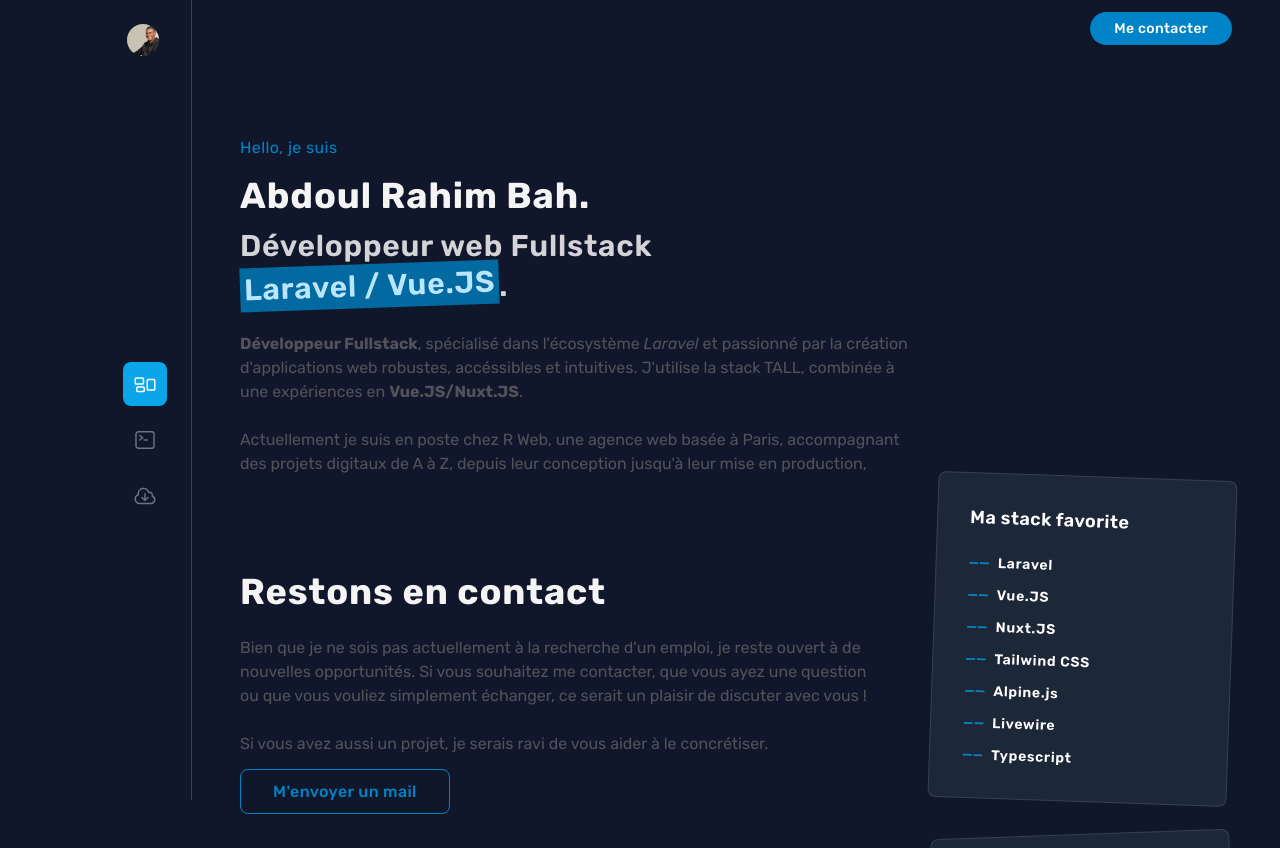
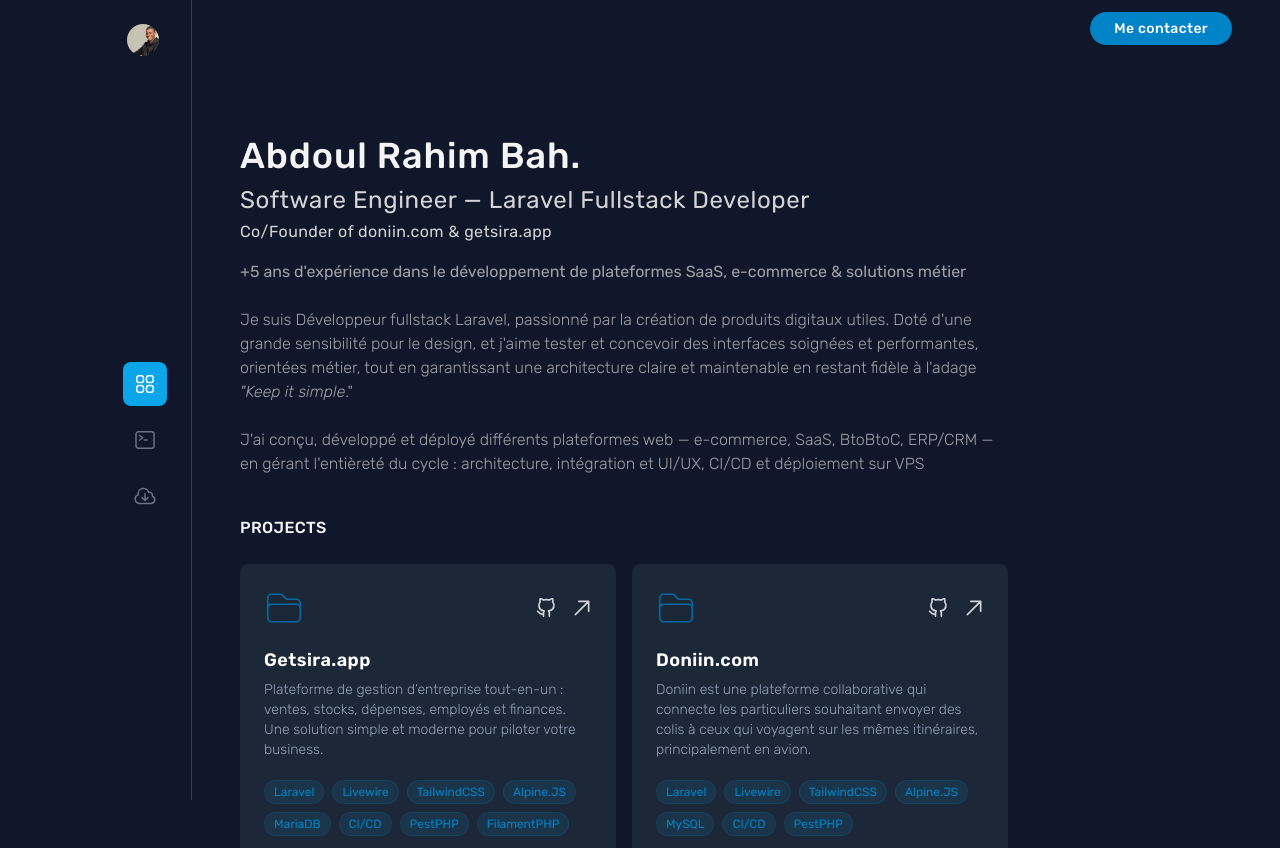
Before and after one commit to abdoul-rb/abdoulrahim, a Nuxt app: page / in a window 1280 px wide. Shown: the top 848 px of the page. Built offline with nearby package versions, Linux system fonts and the light colour scheme.

Commit message:
update home

```diff
--- a/components/ProjectCard.vue
+++ b/components/ProjectCard.vue
@@ -12,7 +12,7 @@
 
             <div class="flex items-center space-x-4">
                 <a :href="project.github" v-if="project.github" class="text-gray-300 group-hover:text-gray-400"
-                    aria-hidden="true">
+                    target="_blank" aria-hidden="true">
                     <svg class="h-5 w-5" xmlns="http://www.w3.org/2000/svg" width="24" height="24" viewBox="0 0 24 24"
                         fill="none" stroke="currentColor" stroke-width="2" stroke-linecap="round"
                         stroke-linejoin="round">
@@ -24,7 +24,7 @@
 
                 <a :href="project.link"
                     class="text-gray-300 group-hover:text-gray-400 group-hover:rotate-45 transition duration-150"
-                    aria-hidden="true">
+                    target="_blank" aria-hidden="true">
                     <svg class="h-5 w-5" fill="currentColor" viewBox="0 0 24 24">
                         <path
                             d="M20 4h1a1 1 0 00-1-1v1zm-1 12a1 1 0 102 0h-2zM8 3a1 1 0 000 2V3zM3.293 19.293a1 1 0 101.414 1.414l-1.414-1.414zM19 4v12h2V4h-2zm1-1H8v2h12V3zm-.707.293l-16 16 1.414 1.414 16-16-1.414-1.414z">
--- a/components/Sidebar.vue
+++ b/components/Sidebar.vue
@@ -25,7 +25,7 @@
                                     stroke-width="1.5" stroke="currentColor" viewBox="0 0 24 24"
                                     xmlns="http://www.w3.org/2000/svg" aria-hidden="true">
                                     <path stroke-linecap="round" stroke-linejoin="round"
-                                        d="M2.25 7.125C2.25 6.504 2.754 6 3.375 6h6c.621 0 1.125.504 1.125 1.125v3.75c0 .621-.504 1.125-1.125 1.125h-6a1.125 1.125 0 0 1-1.125-1.125v-3.75ZM14.25 8.625c0-.621.504-1.125 1.125-1.125h5.25c.621 0 1.125.504 1.125 1.125v8.25c0 .621-.504 1.125-1.125 1.125h-5.25a1.125 1.125 0 0 1-1.125-1.125v-8.25ZM3.75 16.125c0-.621.504-1.125 1.125-1.125h5.25c.621 0 1.125.504 1.125 1.125v2.25c0 .621-.504 1.125-1.125 1.125h-5.25a1.125 1.125 0 0 1-1.125-1.125v-2.25Z">
+                                        d="M3.75 6A2.25 2.25 0 0 1 6 3.75h2.25A2.25 2.25 0 0 1 10.5 6v2.25a2.25 2.25 0 0 1-2.25 2.25H6a2.25 2.25 0 0 1-2.25-2.25V6ZM3.75 15.75A2.25 2.25 0 0 1 6 13.5h2.25a2.25 2.25 0 0 1 2.25 2.25V18a2.25 2.25 0 0 1-2.25 2.25H6A2.25 2.25 0 0 1 3.75 18v-2.25ZM13.5 6a2.25 2.25 0 0 1 2.25-2.25H18A2.25 2.25 0 0 1 20.25 6v2.25A2.25 2.25 0 0 1 18 10.5h-2.25a2.25 2.25 0 0 1-2.25-2.25V6ZM13.5 15.75a2.25 2.25 0 0 1 2.25-2.25H18a2.25 2.25 0 0 1 2.25 2.25V18A2.25 2.25 0 0 1 18 20.25h-2.25A2.25 2.25 0 0 1 13.5 18v-2.25Z">
                                     </path>
                                 </svg>
                             </div>
--- a/pages/index.vue
+++ b/pages/index.vue
@@ -17,41 +17,80 @@
 
         <section
             class="pl-20 sm:pl-0 mx-auto max-w-2xl md:max-w-5xl xl:max-w-7xl px-4 sm:px-6 lg:px-8 xl:px-12 mt-24 min-h-screen">
-            <div class="max-w-2xl">
-                <span class="text-base text-[#0084C7] tracking-wide">
-                    Hello, je suis
-                </span>
+            <div class="max-w-3xl">
+                <!-- <span class="text-base text-[#0084C7] tracking-wide">
+                    Heyyy
+                </span> -->
 
-                <div class="mt-4 text-3xl font-bold tracking-wide text-zinc-100 sm:text-4xl">
+                <div class="text-3xl font-medium tracking-wide text-zinc-100 sm:text-4xl">
                     Abdoul Rahim Bah.
                 </div>
 
-                <h1 class="mt-3 text-2xl font-semibold tracking-wide text-zinc-300 sm:text-3xl tracking-wide leading-6">
-                    Développeur web Fullstack <span class="bg-sky-700 p-1 -rotate-2 text-sky-200 inline-block">Laravel /
-                        Vue.JS</span>.
+                <h1 class="mt-2 text-xl font-normal tracking-wide text-zinc-300 lg:text-2xl leading-6">
+                    Software Engineer — Laravel Fullstack Developer
                 </h1>
+                <h2 class="mt-1 text-base font-normal tracking-wide text-zinc-300">
+                    Co/Founder of
+                    <a href="doniin.com" class="hover:underline underline-offset-4 decoration-1">doniin.com</a> &
+                    <a href="getsira.app" class="hover:underline underline-offset-4 decoration-1">getsira.app</a>
+                </h2>
 
-                <p class="mt-6 text-base text-zinc-600 dark:text-zinc-400">
-                    <strong>Développeur Fullstack</strong>, spécialisé dans l'écosystème <em>Laravel</em> et passionné
-                    par la création d'applications web robustes, accéssibles et intuitives. J'utilise la stack TALL,
-                    combinée à une expériences en <strong>Vue.JS/Nuxt.JS</strong>.
+                <p class="mt-4 text-base text-zinc-400">
+                    +5 ans d'expérience dans le développement de plateformes SaaS, e-commerce & solutions métier
                 </p>
 
-                <p class="mt-6 text-base text-zinc-600 dark:text-zinc-400">
-                    Actuellement je suis en poste chez R Web, une agence web basée à Paris, accompagnant des projets
-                    digitaux de A à Z, depuis leur conception jusqu'à leur mise en production,
+                <p class="mt-6 text-base font-light text-zinc-400">
+                    Je suis Développeur fullstack Laravel, passionné par la création de produits digitaux utiles.
+                    Doté d'une grande sensibilité pour le design, et j'aime tester et concevoir des interfaces soignées
+                    et performantes, orientées métier, tout en garantissant une architecture claire et maintenable en
+                    restant fidèle à l'adage <em>"Keep it simple</em>."
                 </p>
+
+                <p class="mt-6 text-base font-light text-zinc-400">
+                    J'ai conçu, développé et déployé différents plateformes web — e-commerce, SaaS, BtoBtoC, ERP/CRM —
+                    en gérant l'entièreté du cycle : architecture, intégration et UI/UX, CI/CD et déploiement sur VPS
+                </p>
+            </div>
+
+            <div class="my-10 max-w-3xl">
+                <div class="flex items-center justify-between">
+                    <h2 class="font-medium tracking-wide uppercase text-zinc-100">
+                        Projects
+                    </h2>
+
+                    <NuxtLink :to="{ name: 'projects' }"
+                        class="inline-flex items-center text-sm font-normal leading-tight text-sky-400 group"
+                        aria-label="Tous mes projets">
+                        <span>
+                            <span
+                                class="inline-flex items-center gap-x-1 border-b border-transparent pb-px transition group-hover:border-white motion-reduce:transition-none">
+                                Tous mes projets
+                                <svg xmlns="http://www.w3.org/2000/svg" viewBox="0 0 20 20" fill="currentColor"
+                                    class="h-4 w-4 shrink-0 -translate-y-px transition-transform group-hover:translate-x-1 group-focus-visible:translate-x-2 motion-reduce:transition-none"
+                                    aria-hidden="true">
+                                    <path fill-rule="evenodd"
+                                        d="M3 10a.75.75 0 01.75-.75h10.638L10.23 5.29a.75.75 0 111.04-1.08l5.5 5.25a.75.75 0 010 1.08l-5.5 5.25a.75.75 0 11-1.04-1.08l4.158-3.96H3.75A.75.75 0 013 10z"
+                                        clip-rule="evenodd"></path>
+                                </svg>
+                            </span>
+                        </span>
+                    </NuxtLink>
+                </div>
+
+                <ul class="grid grid-cols-1 md:grid-cols-2 gap-4 mt-6">
+                    <ProjectCard v-for="(project, index) in projects" :key="index" :project="project" />
+                </ul>
             </div>
 
             <div class="grid grid-cols-1 sm:grid-cols-3 gap-x-12 gap-y-8">
                 <div class="sm:col-span-2 max-w-2xl mt-24">
-                    <div class="text-3xl font-bold tracking-wide text-zinc-100 sm:text-4xl">
+                    <div class="text-xl font-semibold tracking-wide text-zinc-100 lg:text-2xl">
                         Restons en contact
                     </div>
 
                     <p class="mt-6 text-base text-zinc-600 dark:text-zinc-400">
-                        Bien que je ne sois pas actuellement à la recherche d'un emploi, je reste ouvert à de nouvelles
-                        opportunités. Si vous souhaitez me contacter, que vous ayez une question ou que vous vouliez
+                        Je suis ouvert aux collaborations, CDI ou missions freelance.
+                        Si vous souhaitez me contacter, que vous ayez une question ou que vous vouliez
                         simplement échanger, ce serait un plaisir de discuter avec vous !
                     </p>
 
@@ -60,17 +99,17 @@
                     </p>
 
                     <a href="mailto:abdoulrahimbah6@gmail.com"
-                        class="rounded-lg border border-[#0084C7] text-[#0084C7] px-8 py-3 text-base font-medium tracking-wide shadow-sm transition duration-150 focus-visible:outline focus-visible:outline-2 focus-visible:outline-offset-2 focus-visible:outline-sky-700">
+                        class="rounded-lg border border-sky-500 text-sky-500 px-5 py-2 text-sm font-medium tracking-wide transition duration-150 focus-visible:outline focus-visible:outline-2 focus-visible:outline-offset-2 focus-visible:outline-sky-700">
                         M'envoyer un mail
                     </a>
                 </div>
 
-                <aside class="space-y-8">
+                <aside class="mt-10 space-y-8">
                     <div
-                        class="rounded-lg rotate-2 group relative bg-[#1C2738] p-8 border border-gray-700 focus-within:ring-2 focus-within:ring-inset cursor-pointer">
+                        class="rounded-lg rotate-2 group relative bg-[#1C2738] p-8 border border-gray-700 focus-within:ring-2 focus-within:ring-inset cursor-pointer hover:border-sky-400 transition-all">
                         <h3
-                            class="text-lg font-semibold leading-6 text-white tracking-wide group-hover:text-[#0084C7] transition duration-100">
-                            Ma stack favorite
+                            class="text-lg font-semibold leading-6 text-white tracking-wide group-hover:text-sky-500 transition duration-100">
+                            Ma stack
                         </h3>
 
                         <div class="mt-6 space-y-3 leading-6">
@@ -83,10 +122,10 @@
                     </div>
 
                     <div
-                        class="rounded-lg -rotate-2 group relative bg-[#1C2738] p-8 border border-gray-700 focus-within:ring-2 focus-within:ring-inset cursor-pointer">
+                        class="rounded-lg -rotate-2 group relative bg-[#1C2738] p-8 border border-gray-700 focus-within:ring-2 focus-within:ring-inset cursor-pointer hover:border-sky-400 transition-all">
 
                         <h3
-                            class="text-lg font-semibold leading-6 text-white tracking-wide group-hover:text-[#0084C7] transition duration-100">
+                            class="text-lg font-semibold leading-6 text-white tracking-wide group-hover:text-sky-500 transition duration-100">
                             <a href="" class="focus:outline-none" target="_blank">
                                 <!-- <span class="absolute inset-0" aria-hidden="true"></span> -->
                                 Nomade Consulting
@@ -106,7 +145,9 @@
 </template>
 
 <script setup lang="ts">
-import { ref } from 'vue'
+import { ref } from 'vue';
+import type { Project } from '@/types/Project';
+import { NuxtLink } from '#components';
 
 // @ts-ignore - definePageMeta est auto-importé par Nuxt 3
 definePageMeta({
@@ -123,4 +164,35 @@
     'Livewire',
     'Typescript',
 ])
+
+const projects = ref<Project[]>([
+    {
+        title: 'Getsira.app',
+        description: "Plateforme de gestion d’entreprise tout-en-un : ventes, stocks, dépenses, employés et finances. Une solution simple et moderne pour piloter votre business.",
+        link: 'https://getsira.app/',
+        github: 'https://github.com/abdoul-rb/sira',
+        stacks: ['Laravel', 'Livewire', 'TailwindCSS', 'Alpine.JS', 'MariaDB', 'CI/CD', 'PestPHP', 'FilamentPHP']
+    },
+    {
+        title: 'Doniin.com',
+        description: "Doniin est une plateforme collaborative qui connecte les particuliers souhaitant envoyer des colis à ceux qui voyagent sur les mêmes itinéraires, principalement en avion.",
+        link: 'https://doniin.com/',
+        github: 'https://github.com/abdoul-rb/donii',
+        stacks: ['Laravel', 'Livewire', 'TailwindCSS', 'Alpine.JS', 'MySQL', 'CI/CD', 'PestPHP']
+    },
+    {
+        title: 'UNC Networking',
+        description: "Plateforme de mise en relation entre les diplômés et les entreprises sur des offres d'emplois pour l'université UNC",
+        link: 'https://pprod.univers-emploi.org/',
+        github: 'https://github.com/abdoul-rb/unc-networking',
+        stacks: ['Laravel', 'Livewire', 'Alpine.JS', 'TailwindCSS', 'MySQL']
+    },
+    {
+        title: 'Seloger224',
+        description: "Site web de petites annonces immobilières en Guinée, servant aussi de SAAS pour les agences immobilières.",
+        link: 'https://selogger224.com',
+        github: 'https://github.com/abdoul-rb/seloger-client',
+        stacks: ['Laravel', 'Nuxt.Js', 'TailwindCSS', 'API REST']
+    },
+])
 </script>
--- a/pages/projects.vue
+++ b/pages/projects.vue
@@ -19,26 +19,17 @@
             class="pl-20 sm:pl-0 mx-auto max-w-2xl md:max-w-5xl xl:max-w-7xl px-4 sm:px-6 lg:px-8 xl:px-12 mt-24 min-h-screen">
             <div class="max-w-2xl">
                 <h1 class="mt-4 text-3xl font-bold tracking-wide text-zinc-100 sm:text-4xl">
-                    Side projects 🚀.
+                    Projects 🚀.
                 </h1>
 
-                <p class="mt-6 text-base text-zinc-600 dark:text-zinc-400">
-                    Durant mon parcours, que ce soit pendant ma formation jusqu'après, j'ai eu l'occasion de travailler
-                    sur différents projets qui m'ont permis d'acquérir de nouvelles compétences et d'en renforcer
-                    d'autres.
-                    Ceux là sont ceux dont je suis le plus fier.
+                <p class="mt-6 text-sm text-zinc-400">
+                    J'aime partir d'une idée simple, créer un prototype, puis intérer.
                 </p>
             </div>
 
-            <div class="mt-10 sm:mt-20">
-                <h1 class="text-xl font-medium tracking-wider text-zinc-100">
-                    Best of
-                </h1>
-
-                <ul class="grid grid-cols-1 md:grid-cols-3 gap-4 mt-6">
-                    <ProjectCard v-for="(project, index) in projects" :key="index" :project="project" />
-                </ul>
-            </div>
+            <ul class="mt-10 sm:mt-20 grid grid-cols-1 md:grid-cols-3 gap-4">
+                <ProjectCard v-for="(project, index) in projects" :key="index" :project="project" />
+            </ul>
         </div>
     </div>
 </template>
@@ -107,7 +98,7 @@
         description: "Plateforme d'apprentissage en ligne d'intélligence artificielle pour les étudiants et les professionnels.",
         link: 'https://kaminter.fr/',
         github: 'https://github.com/abdoul-rb/kamainter',
-        stacks: ['Nuxt.Js', 'TailwindCSS', 'Vercel', 'Serverless']
+        stacks: ['Nuxt.Js', 'TailwindCSS', 'Vercel', 'Serverless', 'EmailJS']
     },
     {
         title: 'Sofa Store',
```
